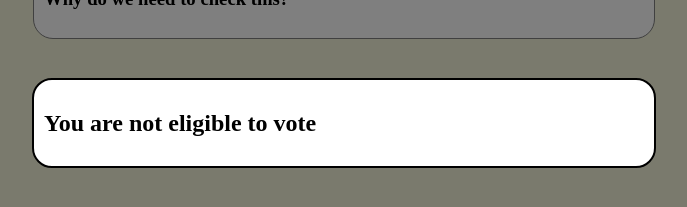
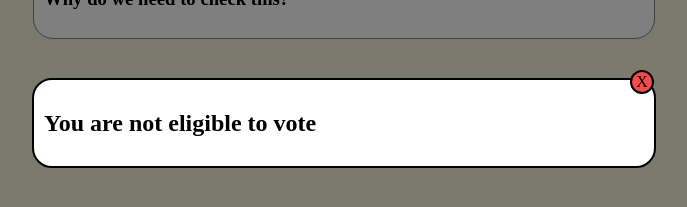
Before and after one commit to hard-to-smart/React-Mini-Projects, a React (Vite) app: page / in a window 1280 px wide. Both pictures are taken after typing "2020-01-15" into the empty fields and a click on the button "Check". Shown: the part 277-484 px from the top of the page, without its empty margins (296-983 px from the left). Built offline with nearby package versions, Linux system fonts and the light colour scheme.

Commit message:
completed

```diff
--- a/src/AgeCalculate.jsx
+++ b/src/AgeCalculate.jsx
@@ -1,21 +1,27 @@
-import React from 'react'
-import Display from './Display'
+import React, { useState } from "react";
+import Display from "./Display";
 
-const AgeCalculate = ({age}) => {
+const AgeCalculate = ({age, setClosePopup} ) => {
+  const handleClosePopup = () =>{
+    setClosePopup(true);
+  }
   return (
-    <div className='overlay'>
-    <div className='card' style={{display:'absolute', border:'2px solid black' }}>
-      {
-        age >=18 ? (
+    <div className="overlay">
+      <div
+        className="card"
+        style={{ position: "relative", border: "2px solid black" }}
+      >
+        {age >= 18 ? (
           <h2>You are eligible to vote</h2>
-        ) :
-        (
+        ) : (
           <h2>You are not eligible to vote</h2>
-        )
-      }
+        )}
+        <div className="cross" onClick={handleClosePopup}>
+          X
+        </div>
+      </div>
     </div>
-    </div>
-  )
-}
+  );
+};
 
-export default AgeCalculate
+export default AgeCalculate;
--- a/src/Display.jsx
+++ b/src/Display.jsx
@@ -6,7 +6,7 @@ const Display = () => {
   const [showInfo, setShowInfo] = useState(false)
   const [error, setError] = useState(false)
   const [age, setAge] = useState(null);
-
+  const [closePopup, setClosePopup] = useState(false);
   const handleShowInfo=()=>{
     setShowInfo((prev)=> !prev);
   }
@@ -50,8 +50,8 @@ const handleGetAge = (userdob) => {
         }
     </div>
     </div>
-     { age &&
-      <AgeCalculate age={age}/>
+     { age && !closePopup &&
+      <AgeCalculate age={age} setClosePopup = {setClosePopup}/>
      }
      </>
   )
--- a/src/index.css
+++ b/src/index.css
@@ -1,16 +1,15 @@
-body{
+body {
   background-color: beige;
   box-sizing: border-box;
-
 }
 
-.wrapper{
+.wrapper {
   display: flex;
   justify-content: center;
   align-items: center;
   place-content: center;
 }
-.card{
+.card {
   width: 600px;
   height: fit-content;
   background-color: white;
@@ -20,34 +19,35 @@ body{
   gap: 10px;
 }
 
-.card p{
+.card p {
   padding: 6px;
   border: 2px solid chocolate;
 }
-form{
+form {
   display: flex;
   flex-direction: column;
   gap: 20px;
 }
-form input, button{
+form input,
+button {
   width: 100%;
   height: 50px;
   border: 1px solid rgb(132, 150, 253);
   border-radius: 15px;
 }
 
-form button{
+form button {
   background-color: rgb(130, 150, 253);
 }
-form button:hover{
+form button:hover {
   background-color: rgb(175, 187, 248);
   cursor: pointer;
 }
 
-.card h3{
+.card h3 {
   cursor: pointer;
 }
-.overlay{
+.overlay {
   position: absolute;
   top: 0;
   left: 0;
@@ -59,7 +59,20 @@ form button:hover{
   align-items: center;
 }
 
-.error{
+.error {
   color: rgb(133, 0, 0);
   border: none;
 }
+.cross {
+  width: 20px;
+  height: 20px;
+  background-color: rgb(248, 75, 75);
+  border: 2px solid black;
+  border-radius: 50%;
+  display: flex;
+  justify-content: center;
+  align-items: center;
+  position: absolute;
+  top: -10px;
+  right: 0px;
+}
```
